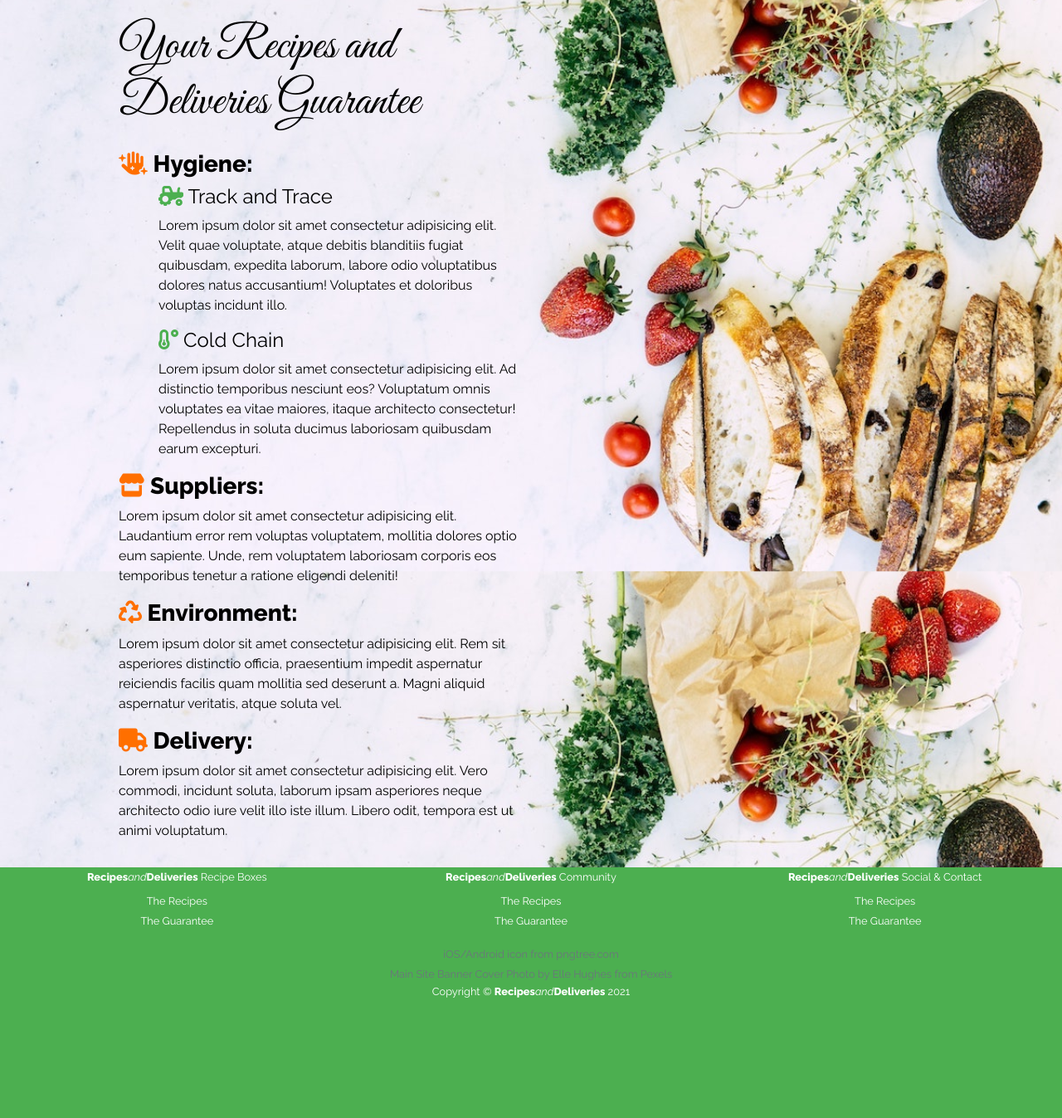
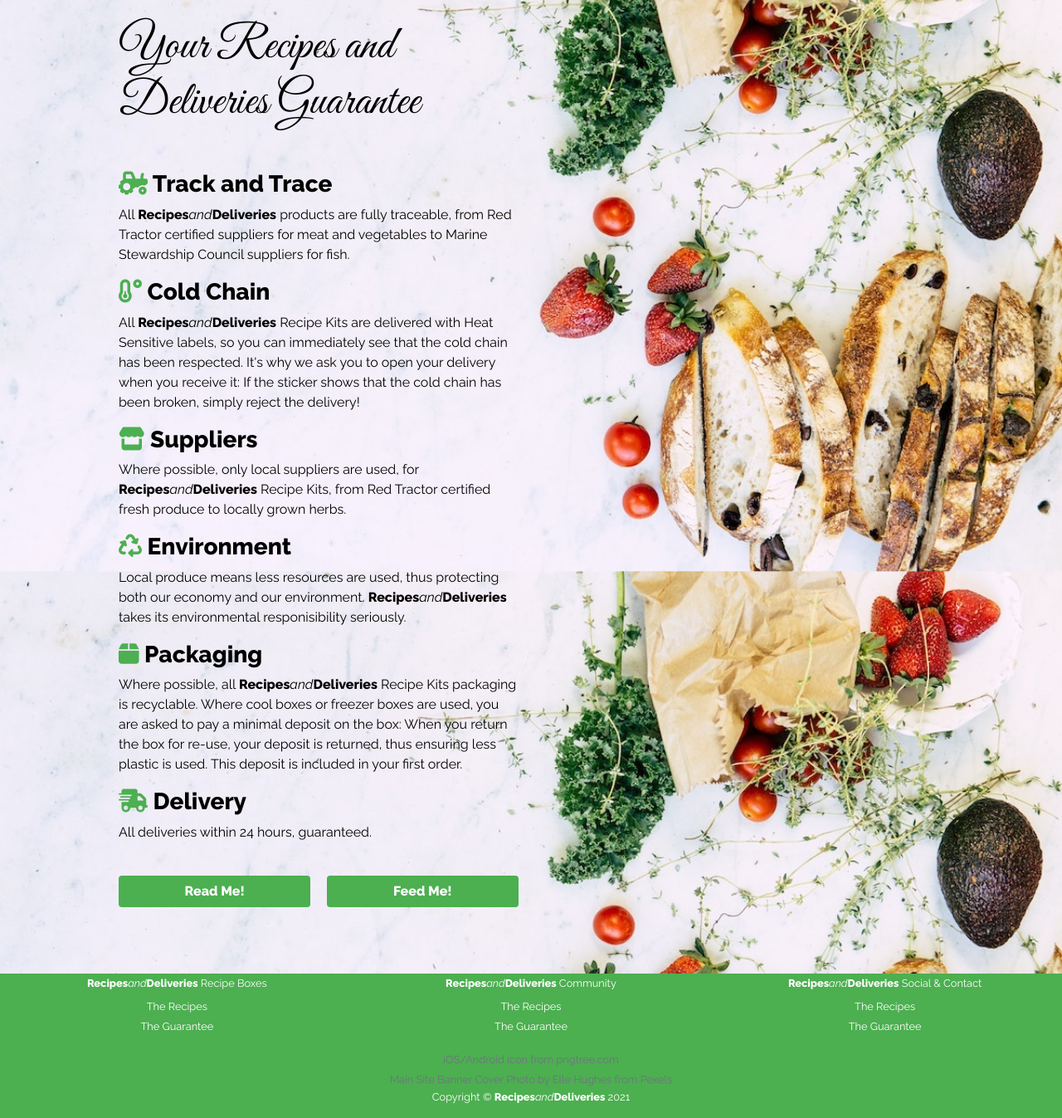
Before and after one commit to Justin-Sawyer/recipes-and-deliveries, a Django app: template home/templates/home/guarantee.html in a window 1280 px wide. Shown: the part 165-1512 px from the top of the page at 83% size. Before the commit the page ends 1367 px from the top, so only its background shows below. Run offline with Django 3.2, Linux system fonts and the light colour scheme; the template is opened without the code that fills it, so the values that code supplies are empty; some libraries are stand-ins or nearby versions.

Commit message:
styling changes

```diff
--- a/home/templates/home/guarantee.html
+++ b/home/templates/home/guarantee.html
@@ -17,96 +17,43 @@
     <div class="container content mb-3">
         <div class="row">
             <div class="col-12 col-md-6 my-auto">
-                <h1 class="text-black d-lg-none my-0 body-site-title"><strong>Recipes</strong><i>and</i><strong>Deliveries</strong></h1>
+                <h1 class="d-lg-none my-0 body-site-title"><strong>Recipes</strong><i>and</i><strong>Deliveries</strong></h1>
                 <br>
-                <h2 class="mb-4 display-4 logo-font text-black slogan">
+                <h2 class="display-4 logo-font slogan">
                     Your Recipes and Deliveries Guarantee
                 </h2>
-                <h3 class="text-black font-weight-bold"><i class="fas fa-hand-sparkles text-amber"></i> Hygiene:</h3>
-                <h4 class="text-black pl-5"><i class="fas fa-tractor text-green"></i> Track and Trace</h4>
-                <p class="text-black pl-5">Lorem ipsum dolor sit amet consectetur adipisicing elit. Velit quae voluptate, atque debitis blanditiis fugiat quibusdam, expedita laborum, labore odio voluptatibus dolores natus accusantium! Voluptates et doloribus voluptas incidunt illo.</p>
-                <h4 class="text-black pl-5"><i class="fas fa-temperature-low text-green"></i> Cold Chain</h4>
-                <p class="text-black pl-5">Lorem ipsum dolor sit amet consectetur adipisicing elit. Ad distinctio temporibus nesciunt eos? Voluptatum omnis voluptates ea vitae maiores, itaque architecto consectetur! Repellendus in soluta ducimus laboriosam quibusdam earum excepturi.</p>
-                <h3 class="text-black font-weight-bold"><i class="fas fa-store text-amber"></i> Suppliers:</h3>
-                <p class="text-black">Lorem ipsum dolor sit amet consectetur adipisicing elit. Laudantium error rem voluptas voluptatem, mollitia dolores optio eum sapiente. Unde, rem voluptatem laboriosam corporis eos temporibus tenetur a ratione eligendi deleniti!</p>
-                <h3 class="text-black font-weight-bold"><i class="fas fa-recycle text-amber"></i> Environment:</h3>
-                <p class="text-black">Lorem ipsum dolor sit amet consectetur adipisicing elit. Rem sit asperiores distinctio officia, praesentium impedit aspernatur reiciendis facilis quam mollitia sed deserunt a. Magni aliquid aspernatur veritatis, atque soluta vel.</p>
-                <h3 class="text-black font-weight-bold"><i class="fas fa-truck text-amber"></i> Delivery:</h3>
-                <p class="text-black">Lorem ipsum dolor sit amet consectetur adipisicing elit. Vero commodi, incidunt soluta, laborum ipsam asperiores neque architecto odio iure velit illo iste illum. Libero odit, tempora est ut animi voluptatum.</p>
-                <!--<div class="my-5">
+                <div class="my-5">
+                    <h3 class="font-weight-bold"><i class="fas fa-tractor text-green"></i> Track and Trace</h3>
+                    <p>All <strong>Recipes</strong><i>and</i><strong>Deliveries</strong> products are fully traceable,
+                        from Red Tractor certified suppliers for meat and vegetables to Marine Stewardship Council suppliers for fish.</p>
+
+                    <h3 class="font-weight-bold"><i class="fas fa-temperature-low text-green"></i> Cold Chain</h3>
+                    <p>All <strong>Recipes</strong><i>and</i><strong>Deliveries</strong> Recipe Kits are delivered
+                        with Heat Sensitive labels, so you can immediately see that the cold chain has been respected. It's why we ask you to
+                        open your delivery when you receive it: If the sticker shows that the cold chain has been broken, simply reject the delivery!</p>
+
+                    <h3 class="font-weight-bold"><i class="fas fa-store text-green"></i> Suppliers</h3>
+                    <p>Where possible, only local suppliers are used, for <strong>Recipes</strong><i>and</i><strong>Deliveries</strong> Recipe Kits,
+                        from Red Tractor certified fresh produce to locally grown herbs.</p>
+
+                    <h3 class="font-weight-bold"><i class="fas fa-recycle text-green"></i> Environment</h3>
+                    <p>Local produce means less resources are used, thus protecting both our economy and our environment.
+                        <strong>Recipes</strong><i>and</i><strong>Deliveries</strong> takes its environmental responisibility seriously.</p>
+
+                    <h3 class="font-weight-bold"><i class="fas fa-box text-green"></i> Packaging</h3>
+                    <p>Where possible, all <strong>Recipes</strong><i>and</i><strong>Deliveries</strong> Recipe Kits packaging is recyclable.
+                        Where cool boxes or freezer boxes are used, you are asked to pay a minimal deposit on the box: When you return the box for re-use, your deposit is returned,
+                        thus ensuring less plastic is used. This deposit is included in your first order.</p>
+
+                    <h3 class="font-weight-bold"><i class="fas fa-shipping-fast text-green"></i> Delivery</h3>
+                    <p>All deliveries within 24 hours, guaranteed.</p>
+                    <br>
                     <h4>
-                        <a href="" class="shop-now-button btn btn-lg py-3 mb-3"><strong>Read Me!</strong></a>
-                        <a href="{% url 'products' %}" class="shop-now-button btn btn-lg py-3 mb-3 float-right"><strong>Feed Me!</strong></a>
+                        <a href="" class="shop-now-button btn mb-3"><strong>Read Me!</strong></a>
+                        <a href="{% url 'products' %}" class="shop-now-button btn mb-3 float-right"><strong>Feed Me!</strong></a>
                     </h4>
                 </div>
-                <p class="text-black"><strong>Find out more:</strong></p>
-                <p>
-                    <button class="info-button btn btn-amber mb-3" type="button" data-toggle="collapse" data-target="#recipesCollapse" aria-expanded="false" aria-controls="recipesCollapse"><strong>Recipes</strong></button>
-                    <button class="info-button btn btn-amber mb-3 float-right" type="button" data-toggle="collapse" data-target="#deliveriesCollapse" aria-expanded="false" aria-controls="deliveriesCollapse"><strong>Deliveries</strong></button>
-                </p>
-                <div class="row">
-                    <div class="col">
-                        <div class="collapse mb-3" id="recipesCollapse">
-                            <div class="card text-black collapse-card">
-                                <h5 class="card-header">The <strong>Recipes</strong> Community</h5>
-                                <div class="card-body">
-                                    <h5 class="card-title">The Blog</h5>
-                                    <p class="card-text"><i class="far fa-check-square text-green"></i> Write you own food articles</p>
-                                    <p class="card-text"><i class="far fa-check-square text-green"></i> Comment and contribute to the community</p>
-                                    <a href="#" class="btn btn-green">Go to the Blog</a>
-                                </div>
-                                <div class="card-body">
-                                    <h5 class="card-title">The Recipes</h5>
-                                    <p class="card-text"><i class="far fa-check-square text-green"></i> Add your own recipes</p>
-                                    <p class="card-text"><i class="far fa-check-square text-green"></i> Upvote recipes</p>
-                                    <p class="card-text"><i class="far fa-check-square text-green"></i> Earn credits when your recipe is ordered as a recipe box*</p>
-                                    <a href="#" class="btn btn-green">Go to the Recipes</a>
-                                    <br>
-                                    <br>
-                                    <p class="card-text small text-right">
-                                        *Every month, the top upvoted community recipe is added as a recipe box, and can be ordered.
-                                        If your recipe is then ordered, you are issued with a credit.
-                                        That credit is applied when you order your next recipe boxes.
-                                        Earn enough credits, and you could eat for free!
-                                    </p>
-                                </div>
-                            </div>
-                        </div>
-                        <div class="collapse mb-3" id="deliveriesCollapse">
-                            <div class="card text-black collapse-card">
-                                <h5 class="card-header">The <strong>Deliveries</strong> Service</h5>
-                                <div class="card-body">
-                                    <h5 class="card-title">Recipe Boxes</h5>
-                                    <p class="card-text"><i class="far fa-check-square text-green"></i> Order from a growing collection of recipe boxes</p>
-                                    <p class="card-text"><i class="far fa-check-square text-green"></i> Choose simply how many people you need to feed, we take care of the rest</p>
-                                    <p class="card-text"><i class="far fa-check-square text-green"></i> Free delivery when you reach the threshold</p>
-                                    <a href="{% url 'products' %}" class="btn btn-green">Go to the Recipe Box selection</a>
-                                </div>
-                                <div class="card-body">
-                                    <h5 class="card-title">The Recipes and Deliveries Guarantee</h5>
-                                    <p class="card-text"><i class="far fa-check-square text-green"></i> 100% recycled packaging</p>
-                                    <p class="card-text"><i class="far fa-check-square text-green"></i> Cold chain guaranteed</p>
-                                    <p class="card-text"><i class="far fa-check-square text-green"></i> Deliveries guaranteed within 24 hrs on your order</p>
-                                    <p class="card-text text-right"> ... or your money back! <i class="fas fa-coins text-green"></i></p>
-                                    <a href="#" class="btn btn-green">Find out more</a>
-                                </div>
-                            </div>
-                        </div>
-                    </div>
-                </div>-->
             </div>
         </div>
     </div>
 {% endblock %}
-
-{% block postloadjs %}
-{{ block.super }}
-<script type="text/JavaScript">
-    $('#recipesCollapse').on('shown.bs.collapse', function (e) {
-        $('#deliveriesCollapse').collapse('hide');
-    })
-    $('#deliveriesCollapse').on('shown.bs.collapse', function (e) {
-        $('#recipesCollapse').collapse('hide');
-    })
-</script>
-{% endblock %}
--- a/static/css/base.css
+++ b/static/css/base.css
@@ -132,6 +132,10 @@ body {
     background-color: rgba(255,255,255,0.8) !important;
 }
 
+.bg-white {
+    background-color: white !important;
+}
+
 .collapse-card {
     border: 1px solid #ff6f00 !important;
 }
@@ -222,6 +226,14 @@ body {
 @media (max-width: 991px) {
     .header-container {
         padding-top: 116px;
+        /*padding-top: 92px;*/
+    }
+
+    .header-image-container {
+        /*padding-top: 116px;*/
+        /*padding-top: 92px;*/
+        position:relative;
+        top: -23px;
     }
 
     body {
--- a/templates/includes/footer.html
+++ b/templates/includes/footer.html
@@ -1,14 +1,12 @@
-
-<!--<div class="wrapper bg-green">-->
 <footer class="bg-green pt-1">
     <div class="container-fluid">
         <div class="row">
-                <div class="col-md-4 text-center">
+            <div class="col-6 col-md-4 text-center">
                 <h4 class="text-white small"><strong>Recipes</strong><i>and</i><strong>Deliveries</strong> Recipe Boxes</h4>
                 <p class="mb-0"><a class="text-white small" href="{% url 'products' %}">The Recipes</a></p>
                 <p class="mb-3 mt-0"><a class="text-white small" href="{% url 'guarantee'%}">The Guarantee</a></p>
             </div>
-                <div class="col-md-4 text-center">
+            <div class="col-6 col-md-4 text-center">
                 <h4 class="text-white small"><strong>Recipes</strong><i>and</i><strong>Deliveries</strong> Community</h4>
                 <p class="mb-0"><a class="text-white small" href="#">The Recipes</a></p>
                 <p class="mb-3 mt-0"><a class="text-white small" href="#">The Guarantee</a></p>
@@ -26,6 +24,4 @@
             </div>
         </div>
     </div>
-
 </footer>
-  <!--</div>-->
```
Also changed, not shown: bag/templates/bag/bag.html (+11 -8 lines), home/templates/home/index.html (+6 -6 lines), products/templates/products/product_detail.html (+19 -17 lines), products/templates/products/products.html (+7 -6 lines), README.md. Lines whose indentation alone changed are shown as unchanged.
